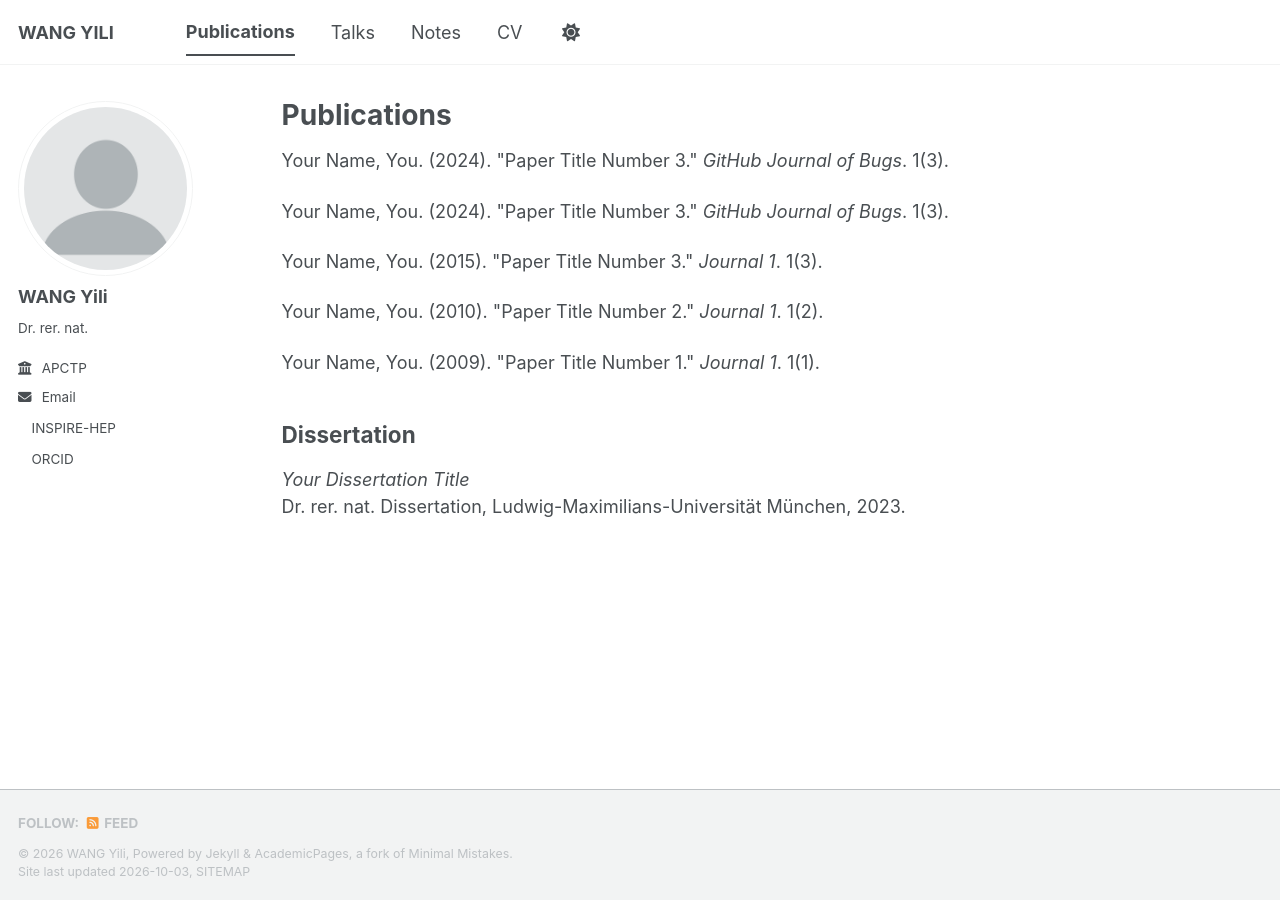
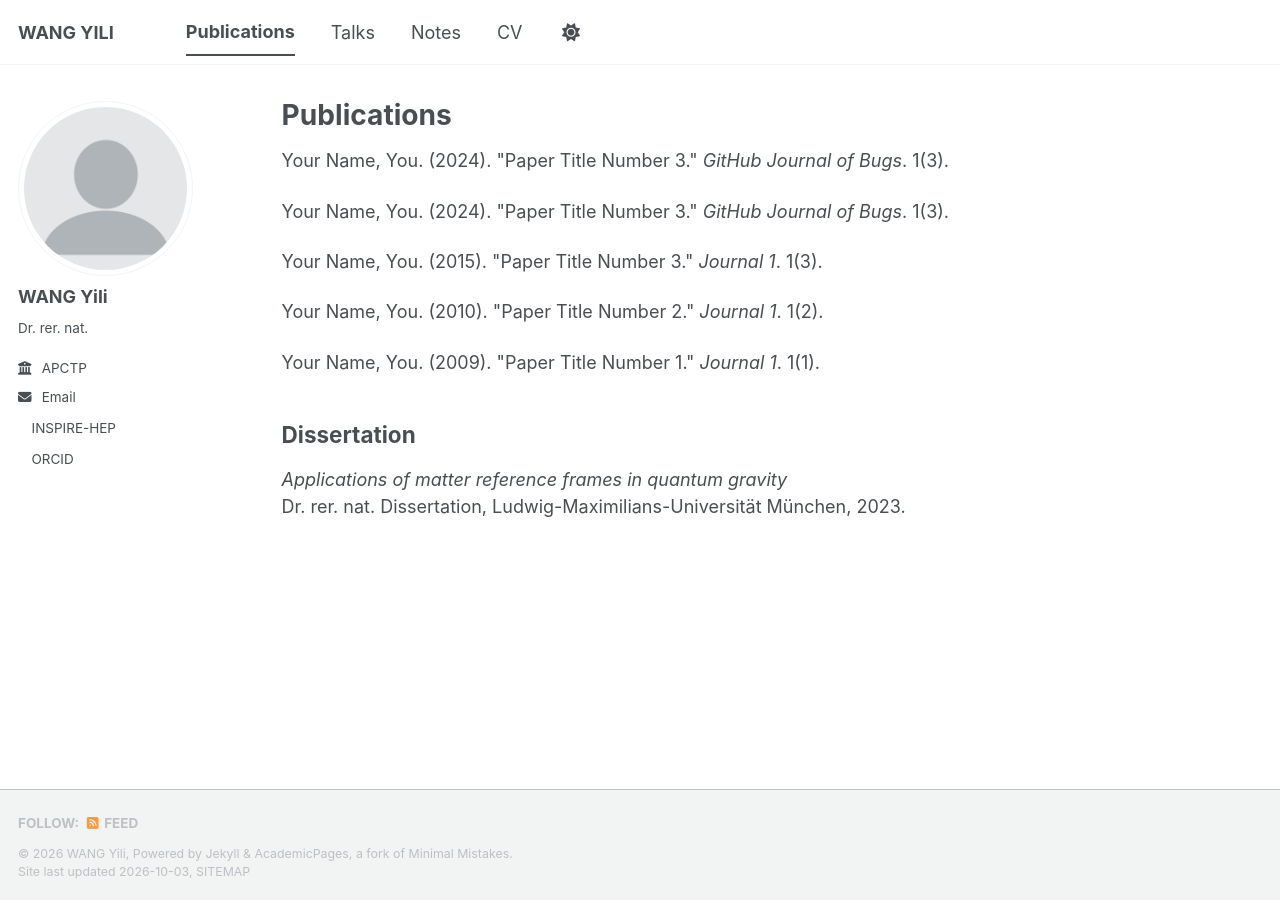
Before and after one commit to wang-yili/wang-yili.github.io, a Jekyll site: the page built from _pages/publications.html, in a window 1280 px wide. Built offline with Jekyll 4.4.1, drawn with Linux system fonts in a browser that asks for light colours; a style sheet for code colours, icons or effects is not loaded.

Commit message:
Update dissertation title in publications page

```diff
--- a/_pages/publications.html
+++ b/_pages/publications.html
@@ -16,6 +16,6 @@ author_profile: true
 <h2>Dissertation</h2>
 
 <p>
-  <i>Your Dissertation Title</i><br>
+  <i>Applications of matter reference frames in quantum gravity</i><br>
   Dr. rer. nat. Dissertation, Ludwig-Maximilians-Universität München, 2023.
 </p>
```
